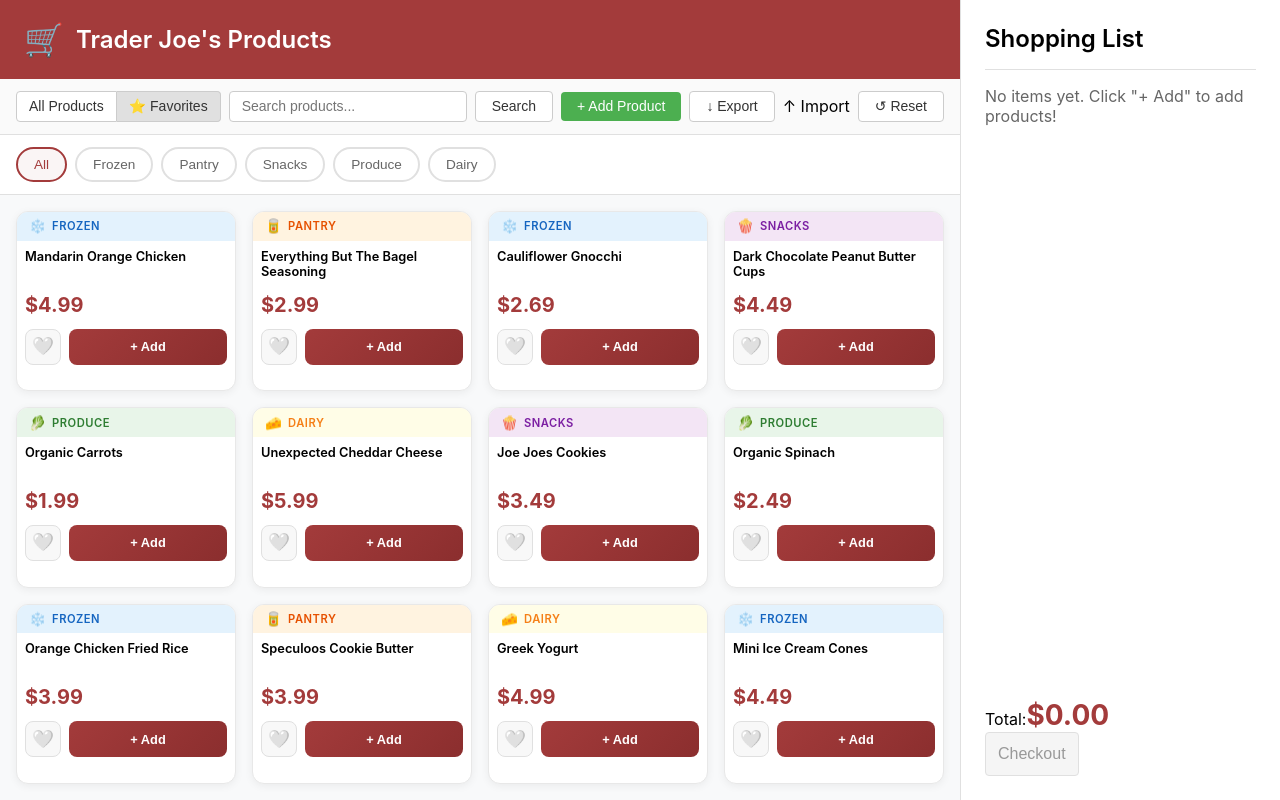
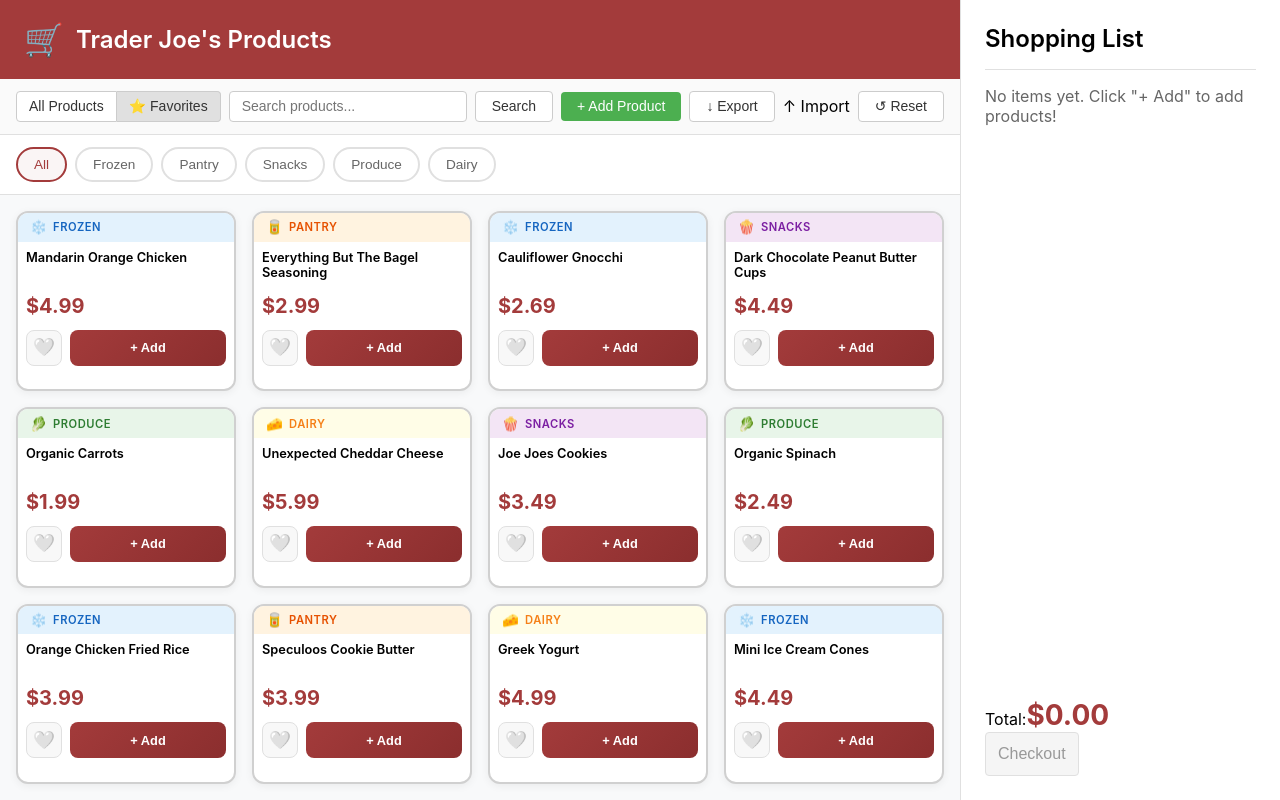
Before and after one commit to Dave-ExpSC/trader-joes, a React (Create React App) app: page / in a window 1280 px wide. Built offline with nearby package versions, Linux system fonts and the light colour scheme.

Commit message:
Make product card borders more defined
Changed border from 1px #e8e8e8 to 2px #d0d0d0 for better visibility.

https://claude.ai/code/session_01J13E3NCpjjUpQMv3293C77

```diff
--- a/src/App.css
+++ b/src/App.css
@@ -277,7 +277,7 @@ body {
 /* New Product Card Styling */
 .product-card {
   background: white;
-  border: 1px solid #e8e8e8;
+  border: 2px solid #d0d0d0;
   border-radius: 0.75rem;
   box-shadow: 0 2px 8px rgba(0,0,0,0.06);
   position: relative;
@@ -288,7 +288,7 @@ body {
 .product-card:hover {
   transform: translateY(-4px);
   box-shadow: 0 8px 24px rgba(0,0,0,0.12);
-  border-color: #d0d0d0;
+  border-color: #a0a0a0;
 }
 
 .products-grid .card {
```
